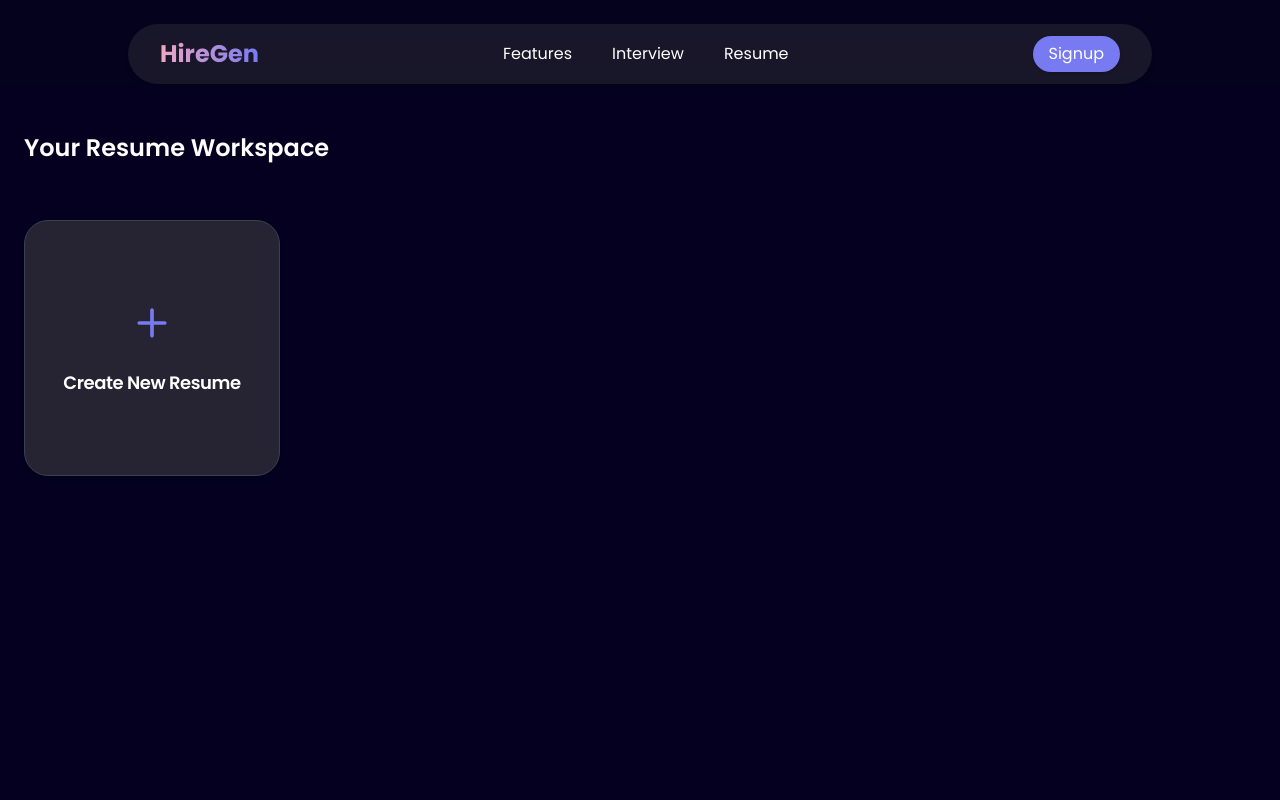
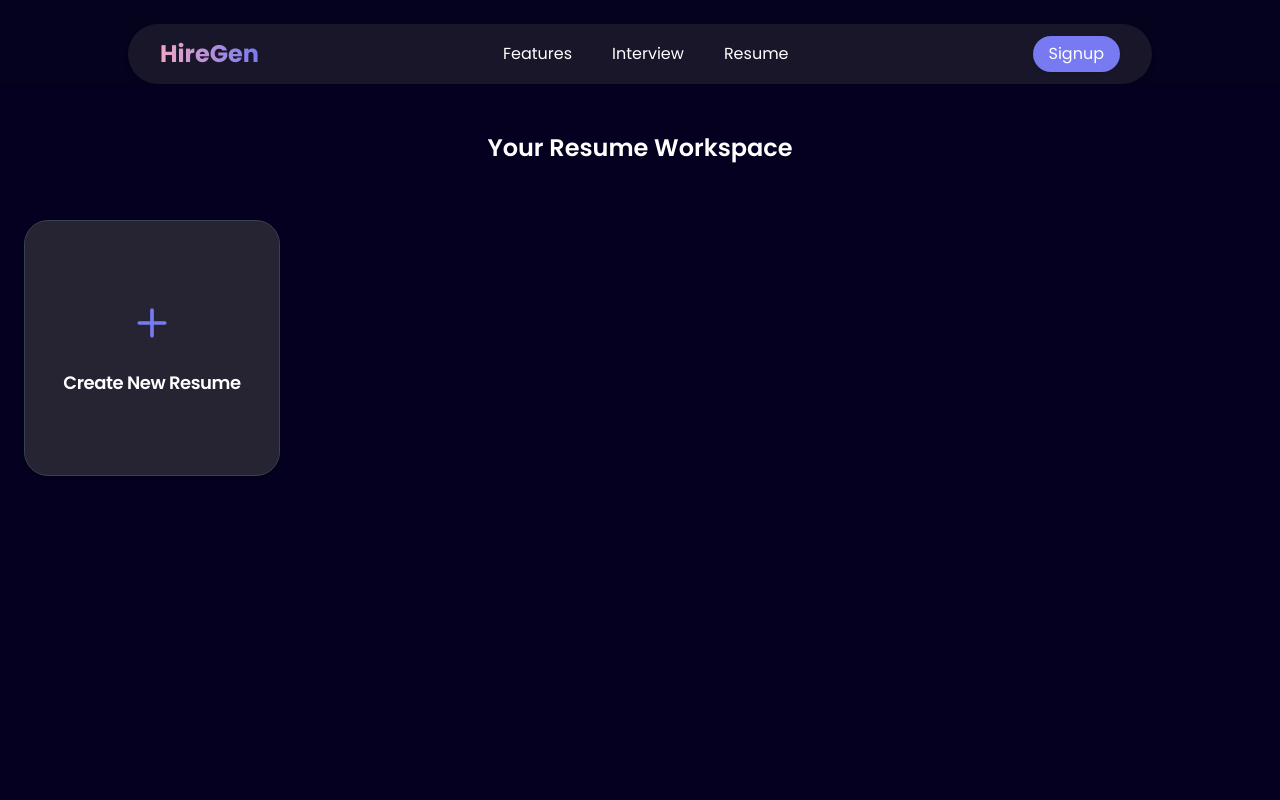
Before and after one commit to ArijitMajumdardev/HireGen, a React (Vite) app in the folder client/: page /dashboard in a window 1280 px wide. Shown: the top 800 px of the page. Built offline with nearby package versions, Linux system fonts and the light colour scheme; no server answers; what @react-pdf/renderer, @vapi-ai/web would draw is missing.

Commit message:
UI changes: resume dashboard

```diff
--- a/client/src/pages/resume/Dashboard.tsx
+++ b/client/src/pages/resume/Dashboard.tsx
@@ -52,13 +52,13 @@ export default function Dashboard() {
 
   return (
     <motion.div
-      className="min-h-screen py-12 px-6 bg-[#050020] text-white"
+      className="min-h-screen py-12 px-6 bg-[#050020] text-white md:w-full"
       initial={{ opacity: 0 }}
       animate={{ opacity: 1 }}
       transition={{ duration: 0.5 }}
     >
       <motion.h1
-        className="text-4xl md:text-2xl font-semibold mb-14 "
+        className="text-2xl font-semibold mb-14 text-center "
         initial={{ opacity: 0, y: 20 }}
         animate={{ opacity: 1, y: 0 }}
         transition={{ duration: 0.6 }}
@@ -66,7 +66,7 @@ export default function Dashboard() {
         Your Resume Workspace
       </motion.h1>
 
-      <div className="w-64">
+      <div className="md:w-64 w-full ">
         {/* Create Resume Card */}
         <motion.div
           whileHover={{ scale: 1.05 }}
```
